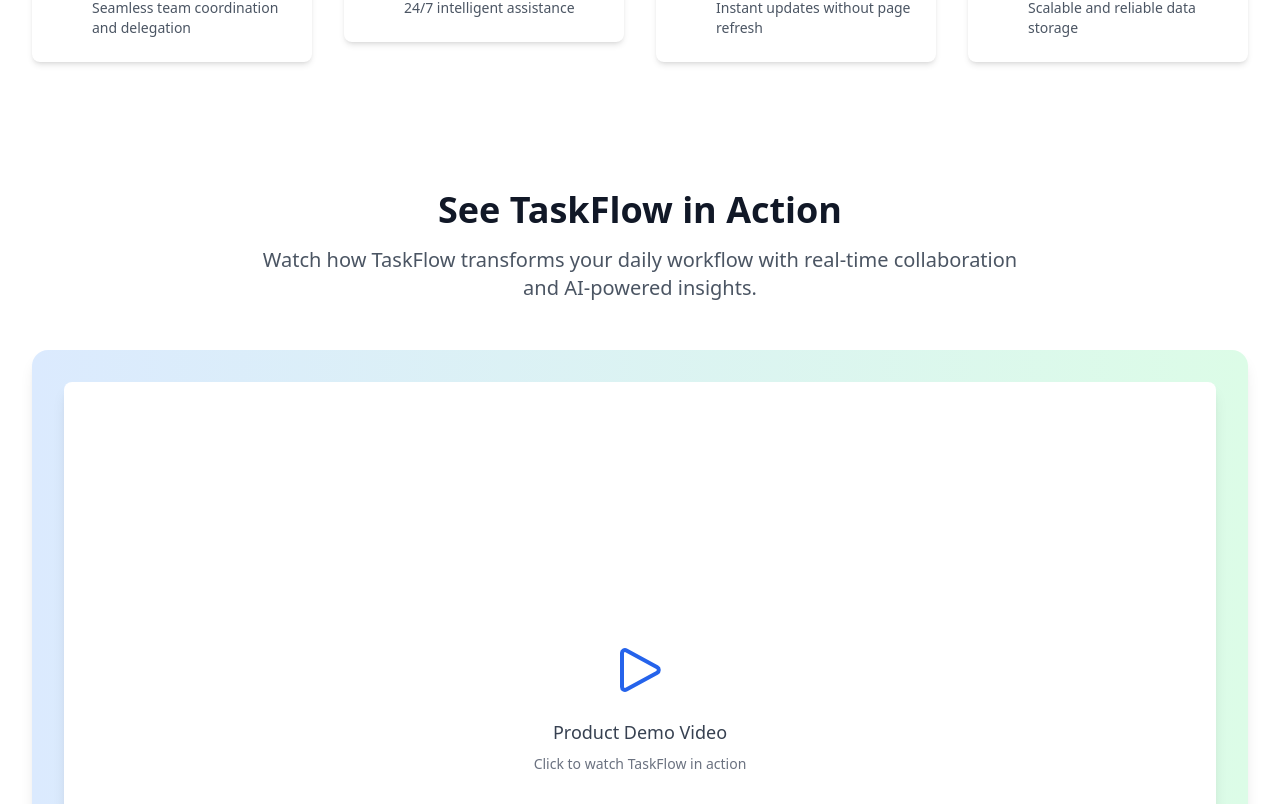
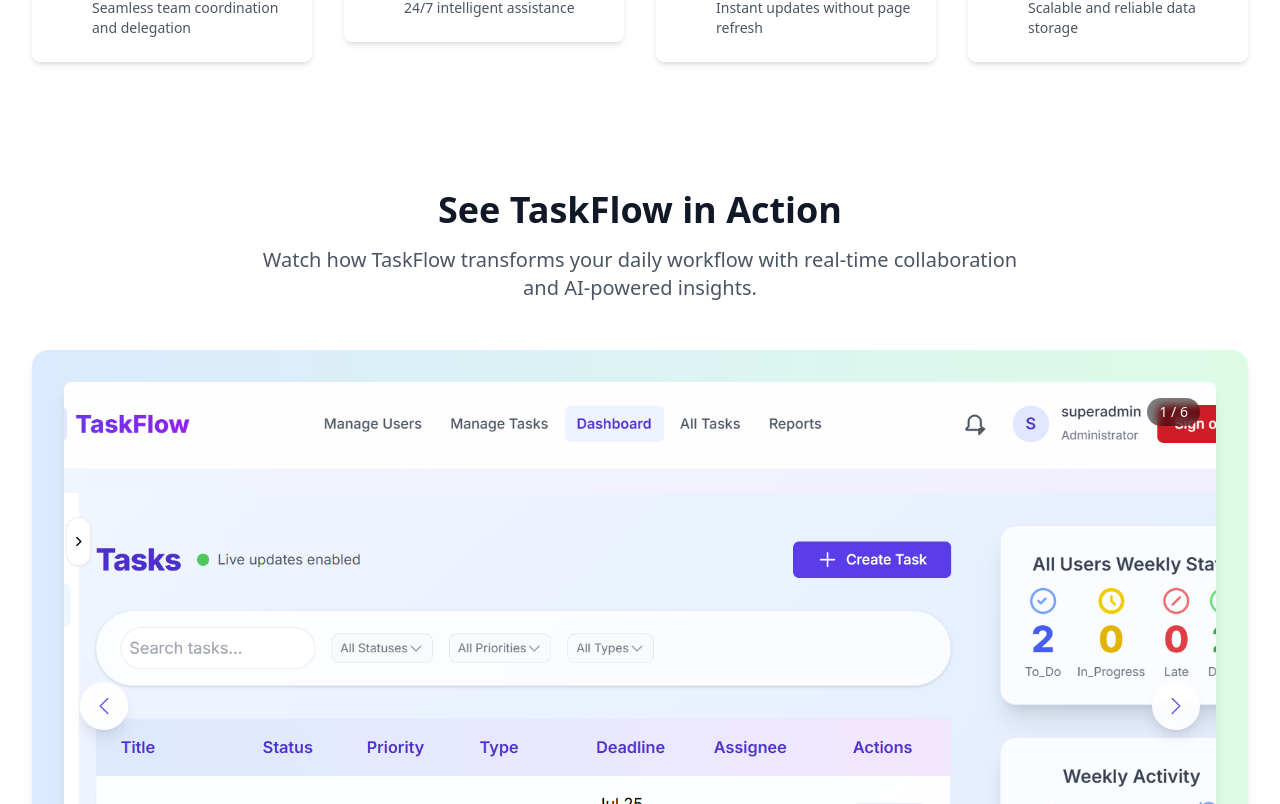
Before and after one commit to hmhngx/task-manager-app, a React (Create React App) app in the folder task-manager-frontend/: page / in a window 1280 px wide. Shown: the part 1996-2800 px from the top of the page. Built offline with nearby package versions, Linux system fonts and the light colour scheme; no server answers.

Commit message:
Improve the interactity in the navbar, add images for the demo section, improve the demo section desgin

```diff
--- a/task-manager-frontend/src/pages/LandingPage.tsx
+++ b/task-manager-frontend/src/pages/LandingPage.tsx
@@ -12,12 +12,55 @@
   ShieldCheckIcon,
   ServerIcon,
   CpuChipIcon,
-  ChatBubbleLeftRightIcon
+  ChatBubbleLeftRightIcon,
+  ChevronLeftIcon,
+  ChevronRightIcon
 } from '@heroicons/react/24/outline';
 
 const LandingPage: React.FC = () => {
   const [isScrolled, setIsScrolled] = useState(false);
+  const [currentImageIndex, setCurrentImageIndex] = useState(0);
   const { isAuthenticated } = useAuth();
+
+  // Demo gallery images
+  const demoImages = [
+    {
+      src: "/images/demo.png",
+      alt: "TaskFlow Dashboard - Main View",
+      title: "Dashboard Overview",
+      description: "Real-time task management with live updates and AI insights"
+    },
+    {
+      src: "/images/task-creation.png",
+      alt: "TaskFlow - Task Creation",
+      title: "Smart Task Creation",
+      description: "Innovative task creation with effective assigning system"
+    },
+    {
+      src: "/images/excel-report.png",
+      alt: "TaskFlow - Excel Report",
+      title: "Excel Report",
+      description: "Excel report to track your progress and performance"
+    },
+    {
+      src: "/images/ai-assistant.png",
+      alt: "TaskFlow - Smart Artifical Intelligence Assistant",
+      title: "Smart Artifical Intelligence Assistant",
+      description: "AI-powered assistant to help you with your tasks"
+    },
+    {
+      src: "/images/notification-system.png",
+      alt: "TaskFlow - Notification System",
+      title: "Notification System",
+      description: "User-friendly notification system to keep you updated with your tasks"
+    },
+    {
+      src: "/images/task-management.png",
+      alt: "TaskFlow - Task Management",
+      title: "Task Management",
+      description: "Informative, easy to use and effective task management system"
+    },
+  ];
 
   useEffect(() => {
     const handleScroll = () => {
@@ -26,6 +69,19 @@
     window.addEventListener('scroll', handleScroll);
     return () => window.removeEventListener('scroll', handleScroll);
   }, []);
+
+  // Gallery navigation functions
+  const nextImage = () => {
+    setCurrentImageIndex((prev) => (prev + 1) % demoImages.length);
+  };
+
+  const prevImage = () => {
+    setCurrentImageIndex((prev) => (prev - 1 + demoImages.length) % demoImages.length);
+  };
+
+  const goToImage = (index: number) => {
+    setCurrentImageIndex(index);
+  };
 
   const features = [
     {
@@ -144,29 +200,59 @@
   return (
     <div className="min-h-screen bg-gradient-to-br from-[#f8f9fd] to-[#f1f3f9] font-sans text-[#2d2d2d] leading-relaxed">
       {/* Sticky Navbar */}
-      <nav className={`fixed top-0 w-full z-50 transition-all duration-300 ${
-        isScrolled ? 'bg-white shadow-lg' : 'bg-transparent'
+      <nav className={`fixed top-0 w-full z-50 transition-all duration-300 ease-in-out ${
+        isScrolled
+          ? 'bg-white/95 backdrop-blur-md shadow-lg border-b border-gray-200/50'
+          : 'bg-transparent'
       }`}>
         <div className="max-w-7xl mx-auto px-4 sm:px-6 lg:px-8">
           <div className="flex justify-between items-center h-16">
             <div className="flex items-center">
               <div className="flex-shrink-0">
-                <h1 className="text-2xl font-bold text-blue-900">TaskFlow</h1>
+                <h1 className="text-2xl font-bold bg-gradient-to-r from-[#6c5ce7] to-[#a29bfe] bg-clip-text text-transparent hover:scale-105 transition-transform duration-300 ease-in-out cursor-pointer shadow-lg hover:shadow-xl">
+                  TaskFlow
+                </h1>
               </div>
             </div>
             <div className="hidden md:block">
-              <div className="ml-10 flex items-baseline space-x-4">
-                <a href="#features" className="text-gray-700 hover:text-blue-900 px-3 py-2 rounded-md text-sm font-medium">Features</a>
-                <a href="#pricing" className="text-gray-700 hover:text-blue-900 px-3 py-2 rounded-md text-sm font-medium">Pricing</a>
-                <a href="#testimonials" className="text-gray-700 hover:text-blue-900 px-3 py-2 rounded-md text-sm font-medium">Testimonials</a>
+              <div className="ml-10 flex items-baseline space-x-6">
+                <a
+                  href="#features"
+                  className="text-[#2d2d2d] hover:text-[#6c5ce7] px-4 py-2 rounded-lg text-sm font-medium transition-all duration-300 ease-in-out hover:bg-white/80 hover:shadow-md hover:-translate-y-0.5 hover:scale-105 focus:ring-2 focus:ring-[#6c5ce7] focus:outline-none"
+                >
+                  Features
+                </a>
+                <a
+                  href="#pricing"
+                  className="text-[#2d2d2d] hover:text-[#6c5ce7] px-4 py-2 rounded-lg text-sm font-medium transition-all duration-300 ease-in-out hover:bg-white/80 hover:shadow-md hover:-translate-y-0.5 hover:scale-105 focus:ring-2 focus:ring-[#6c5ce7] focus:outline-none"
+                >
+                  Pricing
+                </a>
+                <a
+                  href="#testimonials"
+                  className="text-[#2d2d2d] hover:text-[#6c5ce7] px-4 py-2 rounded-lg text-sm font-medium transition-all duration-300 ease-in-out hover:bg-white/80 hover:shadow-md hover:-translate-y-0.5 hover:scale-105 focus:ring-2 focus:ring-[#6c5ce7] focus:outline-none"
+                >
+                  Testimonials
+                </a>
                 {isAuthenticated ? (
-                  <Link to="/app" className="bg-blue-900 text-white px-4 py-2 rounded-md text-sm font-medium hover:bg-blue-800 transition-colors">
+                  <Link
+                    to="/app"
+                    className="bg-gradient-to-r from-[#6c5ce7] to-[#a29bfe] text-white px-6 py-2.5 rounded-lg text-sm font-semibold shadow-lg hover:shadow-xl hover:-translate-y-1 hover:scale-105 hover:brightness-110 hover:opacity-90 focus:ring-2 focus:ring-[#6c5ce7] focus:outline-none transition-all duration-300 ease-in-out"
+                  >
                     Go to App
                   </Link>
                 ) : (
                   <>
-                    <Link to="/login" className="text-gray-700 hover:text-blue-900 px-3 py-2 rounded-md text-sm font-medium">Sign In</Link>
-                    <Link to="/register" className="bg-blue-900 text-white px-4 py-2 rounded-md text-sm font-medium hover:bg-blue-800 transition-colors">
+                    <Link
+                      to="/login"
+                      className="text-[#2d2d2d] hover:text-[#6c5ce7] px-4 py-2 rounded-lg text-sm font-medium transition-all duration-300 ease-in-out hover:bg-white/80 hover:shadow-md hover:-translate-y-0.5 hover:scale-105 focus:ring-2 focus:ring-[#6c5ce7] focus:outline-none"
+                    >
+                      Sign In
+                    </Link>
+                    <Link
+                      to="/register"
+                      className="bg-gradient-to-r from-[#6c5ce7] to-[#a29bfe] text-white px-6 py-2.5 rounded-lg text-sm font-semibold shadow-lg hover:shadow-xl hover:-translate-y-1 hover:scale-105 hover:brightness-110 hover:opacity-90 focus:ring-2 focus:ring-[#6c5ce7] focus:outline-none transition-all duration-300 ease-in-out"
+                    >
                       Get Started
                     </Link>
                   </>
@@ -201,7 +287,14 @@
                   <Link to="/register" className="bg-gradient-to-r from-[#6c5ce7] to-[#a29bfe] text-white px-8 py-4 rounded-lg text-lg font-semibold shadow-lg hover:scale-105 hover:brightness-110 hover:opacity-90 focus:ring-2 focus:ring-[#6c5ce7] focus:outline-none transition-all duration-300 ease-in-out">
                     Start Free
                   </Link>
-                  <button className="flex items-center gap-2 bg-white text-[#2d2d2d] px-8 py-4 rounded-lg text-lg font-semibold shadow-lg hover:scale-105 hover:brightness-110 hover:opacity-90 focus:ring-2 focus:ring-[#6c5ce7] focus:outline-none transition-all duration-300 ease-in-out border">
+                  <button
+                    onClick={() => {
+                      document.getElementById('demo-section')?.scrollIntoView({
+                        behavior: 'smooth'
+                      });
+                    }}
+                    className="flex items-center gap-2 bg-white text-[#2d2d2d] px-8 py-4 rounded-lg text-lg font-semibold shadow-lg hover:scale-105 hover:brightness-110 hover:opacity-90 focus:ring-2 focus:ring-[#6c5ce7] focus:outline-none transition-all duration-300 ease-in-out border"
+                  >
                     <PlayIcon className="w-5 h-5 text-[#6c5ce7]" />
                     Watch Demo
                   </button>
@@ -325,7 +418,7 @@
       </section>
 
       {/* Demo Section */}
-      <section className="py-16 bg-white scroll-mt-16">
+      <section id="demo-section" className="py-16 bg-white scroll-mt-16">
         <div className="max-w-7xl mx-auto px-4 sm:px-6 lg:px-8">
           <div className="text-center mb-12">
             <h2 className="text-3xl md:text-4xl font-bold text-gray-900 mb-4">
@@ -337,11 +430,58 @@
           </div>
 
           <div className="bg-gradient-to-r from-blue-100 to-green-100 rounded-2xl p-8 shadow-lg hover:shadow-2xl hover:-translate-y-1 hover:scale-105 focus:scale-105 focus:shadow-2xl focus:outline-none transition-all duration-300 ease-in-out">
-            <div className="aspect-video bg-white rounded-lg shadow-lg flex items-center justify-center hover:shadow-2xl hover:-translate-y-1 hover:scale-105 focus:scale-105 focus:shadow-2xl focus:outline-none transition-all duration-300 ease-in-out">
-              <div className="text-center">
-                <PlayIcon className="w-16 h-16 text-blue-600 mx-auto mb-4" />
-                <p className="text-lg font-medium text-gray-700">Product Demo Video</p>
-                <p className="text-sm text-gray-500 mt-2">Click to watch TaskFlow in action</p>
+            <div className="aspect-video bg-white rounded-lg shadow-lg overflow-hidden transition-all duration-300 ease-in-out relative">
+              {/* Product Demo Image Gallery */}
+              <div className="relative w-full h-full">
+                <img
+                  src={demoImages[currentImageIndex].src}
+                  alt={demoImages[currentImageIndex].alt}
+                  className="w-full h-full object-cover rounded-lg transition-all duration-500 ease-in-out"
+                />
+
+                {/* Navigation Buttons */}
+                <button
+                  onClick={prevImage}
+                  className="absolute left-4 top-1/2 transform -translate-y-1/2 bg-white/90 backdrop-blur-sm rounded-full p-3 shadow-lg hover:shadow-xl hover:scale-110 hover:bg-white transition-all duration-300 ease-in-out focus:ring-2 focus:ring-[#6c5ce7] focus:outline-none"
+                  aria-label="Previous image"
+                >
+                  <ChevronLeftIcon className="w-6 h-6 text-[#6c5ce7]" />
+                </button>
+
+                <button
+                  onClick={nextImage}
+                  className="absolute right-4 top-1/2 transform -translate-y-1/2 bg-white/90 backdrop-blur-sm rounded-full p-3 shadow-lg hover:shadow-xl hover:scale-110 hover:bg-white transition-all duration-300 ease-in-out focus:ring-2 focus:ring-[#6c5ce7] focus:outline-none"
+                  aria-label="Next image"
+                >
+                  <ChevronRightIcon className="w-6 h-6 text-[#6c5ce7]" />
+                </button>
+
+                {/* Image Info Overlay */}
+                <div className="absolute bottom-4 left-4 right-4 bg-white/90 backdrop-blur-sm rounded-lg p-4 shadow-lg">
+                  <p className="text-lg font-semibold text-[#2d2d2d]">{demoImages[currentImageIndex].title}</p>
+                  <p className="text-sm text-gray-600 mt-1">{demoImages[currentImageIndex].description}</p>
+                </div>
+
+                {/* Pagination Dots */}
+                <div className="absolute bottom-16 left-1/2 transform -translate-x-1/2 flex space-x-3">
+                  {demoImages.map((_, index) => (
+                    <button
+                      key={index}
+                      onClick={() => goToImage(index)}
+                      className={`w-4 h-4 rounded-full border-2 transition-all duration-300 ease-in-out focus:outline-none focus:ring-2 focus:ring-[#6c5ce7] ${
+                        index === currentImageIndex
+                          ? 'bg-[#6c5ce7] border-[#6c5ce7] scale-125 shadow-[0_0_20px_rgba(108,92,231,0.6)] shadow-[#6c5ce7]'
+                          : 'bg-white/70 border-black/50 hover:bg-white hover:border-white hover:scale-110 shadow-[0_0_10px_rgba(255,255,255,0.3)]'
+                      }`}
+                      aria-label={`Go to image ${index + 1}`}
+                    />
+                  ))}
+                </div>
+
+                {/* Image Counter */}
+                <div className="absolute top-4 right-4 bg-black/50 backdrop-blur-sm text-white px-3 py-1 rounded-full text-sm font-medium">
+                  {currentImageIndex + 1} / {demoImages.length}
+                </div>
               </div>
             </div>
           </div>
@@ -512,9 +652,9 @@
                 <Link to="/register" className="bg-gradient-to-r from-[#6c5ce7] to-[#a29bfe] text-white px-8 py-4 rounded-lg text-lg font-semibold shadow-lg hover:scale-105 hover:brightness-110 hover:opacity-90 focus:ring-2 focus:ring-[#6c5ce7] focus:outline-none transition-all duration-300 ease-in-out">
                   Get Started Free
                 </Link>
-                <button className="border-2 border-white text-white px-8 py-4 rounded-lg text-lg font-semibold shadow-lg hover:scale-105 hover:brightness-110 hover:opacity-90 focus:ring-2 focus:ring-[#6c5ce7] focus:outline-none transition-all duration-300 ease-in-out">
+                <Link to="/register" className="border-2 border-white text-white px-8 py-4 rounded-lg text-lg font-semibold shadow-lg hover:scale-105 hover:brightness-110 hover:opacity-90 focus:ring-2 focus:ring-[#6c5ce7] focus:outline-none transition-all duration-300 ease-in-out">
                   Schedule Demo
-                </button>
+                </Link>
               </>
             )}
           </div>
```
